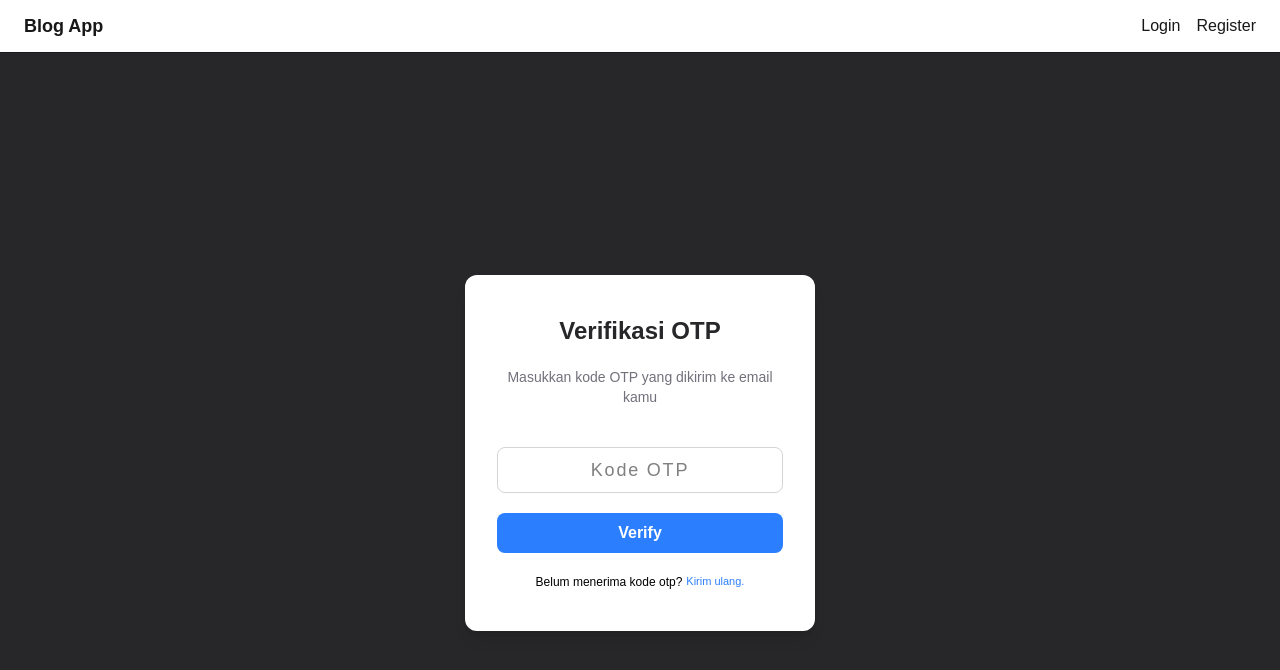
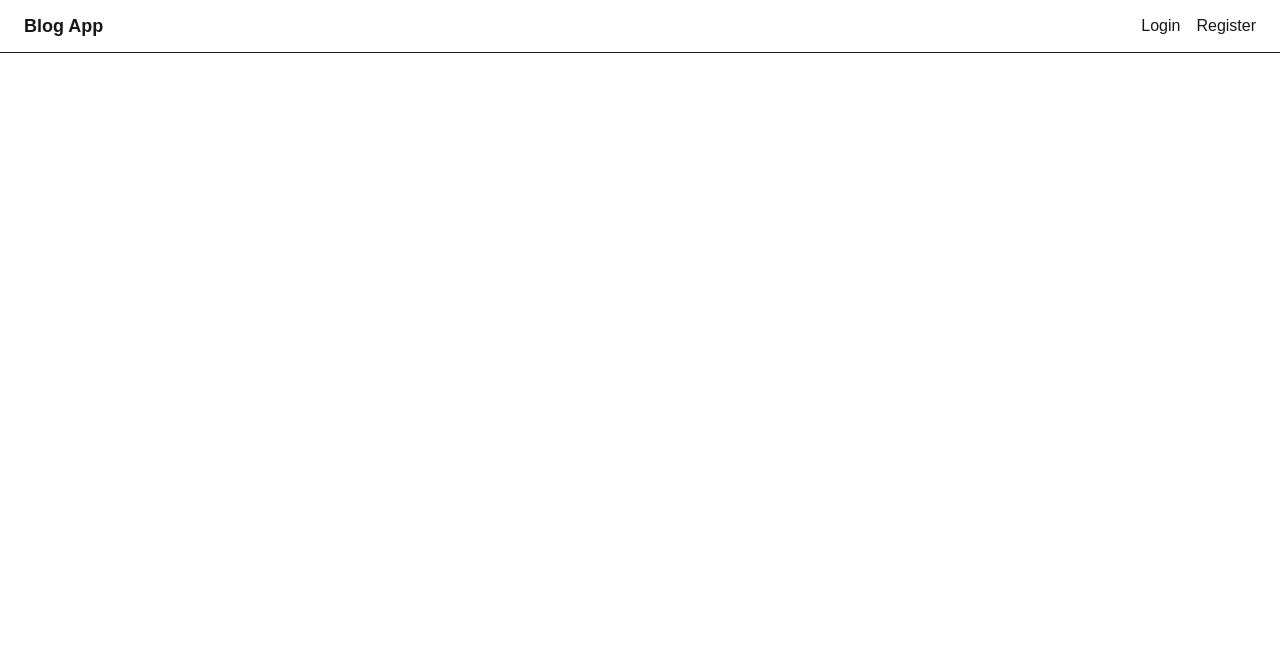
Before and after one commit to Nastdevelop/blogfirst, a Next.js app: page /verify in a window 1280 px wide. Shown: the top 670 px of the page. Built offline with nearby package versions, Linux system fonts and the light colour scheme; no server answers.

Commit message:
fixing verify

```diff
--- a/app/verify/page.tsx
+++ b/app/verify/page.tsx
@@ -1,16 +1,14 @@
 "use client";
 
-import { useState, use } from "react";
-import { useRouter } from "next/router";
+import { useState } from "react";
+import { useRouter, useSearchParams } from "next/navigation";
 
-export default function VerifyPage({
-  searchParams,
-}: {
-  searchParams: Promise<{ email?: string }>
-}) {
-  const params = use(searchParams)
-  const router = useRouter()
-  const email = params.email;
+export default function VerifyPage() {
+  const router = useRouter();
+  const searchParams = useSearchParams();
+
+  const email = searchParams.get("email");
+
   const [resending, setResending] = useState(false);
   const [code, setCode] = useState("");
   const [loading, setLoading] = useState(false);
@@ -67,7 +65,7 @@ export default function VerifyPage({
       }
 
       alert("Akun berhasil diaktifkan!");
-      router.push('/')
+      router.push("/");
     } catch (err) {
       console.error("VERIFY ERROR:", err);
       alert("Terjadi error");
@@ -75,6 +73,10 @@ export default function VerifyPage({
       setLoading(false);
     }
   };
+
+  if (!email) {
+    return <p className="text-white text-center mt-10">Email tidak ditemukan</p>;
+  }
 
   return (
     <div className="min-h-screen flex items-center justify-center bg-zinc-800">
@@ -106,14 +108,18 @@ export default function VerifyPage({
         >
           {loading ? "Memverifikasi..." : "Verify"}
         </button>
+
         <div className="flex mx-auto items-center gap-1">
-        <p className="text-black text-center text-[12px] font-medium">Belum menerima kode otp?</p>
+          <p className="text-black text-[12px] font-medium">
+            Belum menerima kode otp?
+          </p>
+
           <button
             onClick={handleResend}
             disabled={resending}
-  className="text-sm text-blue-500 text-[11px] cursor-pointer hover:underline disabled:opacity-50"
+            className="text-blue-500 text-[11px] cursor-pointer hover:underline disabled:opacity-50"
           >
-  {resending ? "Mengirim ulang..." : "Kirim ulang."}
+            {resending ? "Mengirim ulang..." : "Kirim ulang"}
           </button>
         </div>
       </div>
```
Lines whose indentation alone changed are shown as unchanged.
